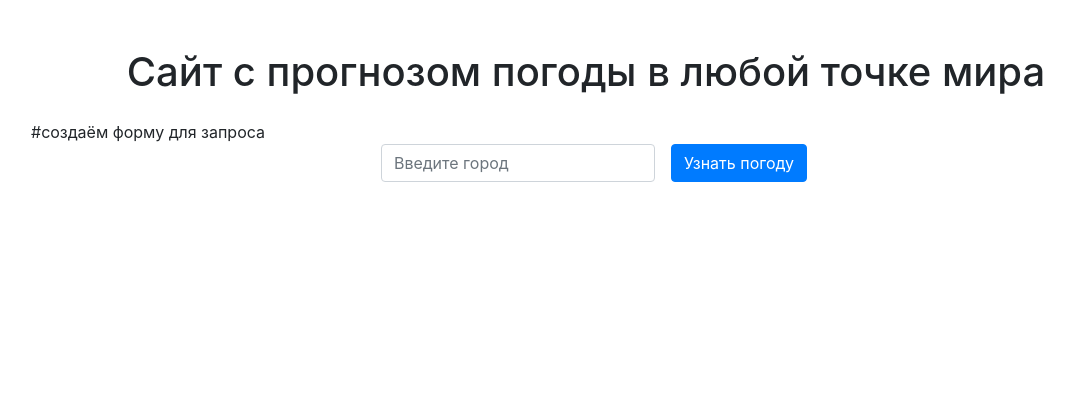
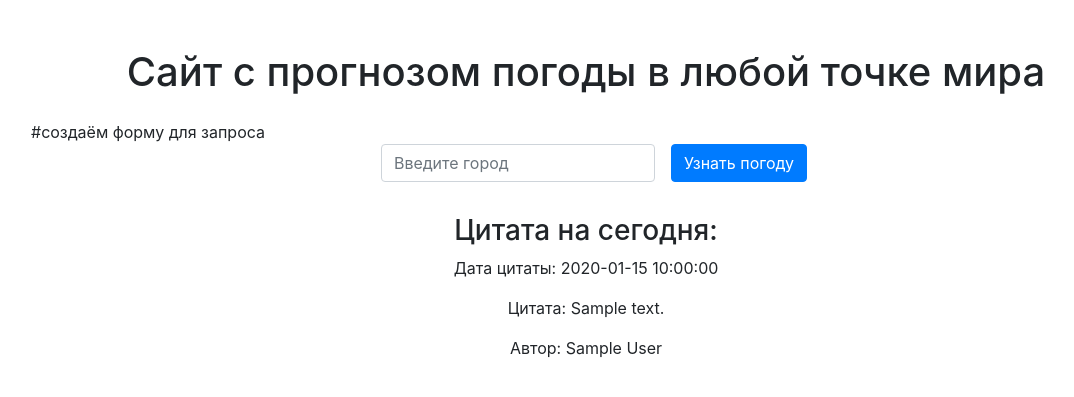
Before and after one commit to Ant1955/vd08_API, a Flask app: page / in a window 1280 px wide. Shown: the top 397 px of the page, without its empty margins (54-1128 px from the left). Run offline with Flask 3, Linux system fonts and the light colour scheme; a database or web service that is not in the repository returns one stand-in record (values such as "Sample title"); data that the repository does not hold is empty; some libraries are stand-ins or nearby versions.

Commit message:
task done

```diff
--- a/main.py
+++ b/main.py
@@ -10,13 +10,14 @@ app = Flask(__name__)
 #создаем функцию с переменной weather, где мы будем сохранять погоду
 def index():
    weather = None
+   quotes = det_quotes()
 #формируем условия для проверки метода. Форму мы пока не создавали, но нам из неё необходимо будет взять только город.
    if request.method == 'POST':
 #этот определенный город мы будем брать для запроса API
        city = request.form['city']
    # прописываем переменную, куда будет сохраняться результат и функцию weather с указанием города, который берем из формы
        weather = get_weather(city)
-   return render_template("index.html", weather=weather)
+   return render_template("index.html", weather=weather, quotes=quotes)
 
 def get_weather(city):
    api_key = "fda902a077e24b262b0187ca6bc24204"
@@ -27,6 +28,12 @@ def get_weather(city):
    #прописываем формат возврата результата
    return response.json()
 
+def det_quotes():
+    # api_key_q = "8b6eeda3fcc07dfce3a83c8da0595131"
+    url = f"https://favqs.com/api/qotd"
+    response = requests.get(url)
+    return response.json()
+
 
 if __name__ == '__main__':
    app.run(debug=True)
--- a/templates/index.html
+++ b/templates/index.html
@@ -18,11 +18,19 @@
        <button type="submit" class="btn btn-primary mb-2">Узнать погоду</button>
    </form>
 
-   <div class="result text-center"
+   <div class="result text-center">
        {% if weather %}
            <h3>Погода в {{ weather['name'] }}</h3>
            <p>Температура: {{ weather['main']['temp'] }}°C</p>
            <p>Погода: {{ weather['weather'][0]['description'] }}</p>
+       {% endif %}
+   </div>
+   <div class="result text-center">
+        {% if quotes %}
+           <h3>Цитата на сегодня:</h3>
+           <p>Дата цитаты: {{ quotes['qotd_date'] }}</p>
+           <p>Цитата: {{ quotes['quote']['body'] }}</p>
+           <p>Автор: {{ quotes['quote']['author'] }}</p>
        {% endif %}
    </div>
 </div>
```
